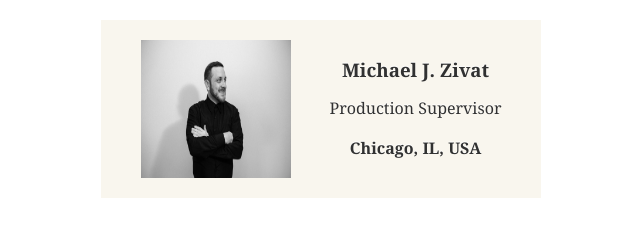
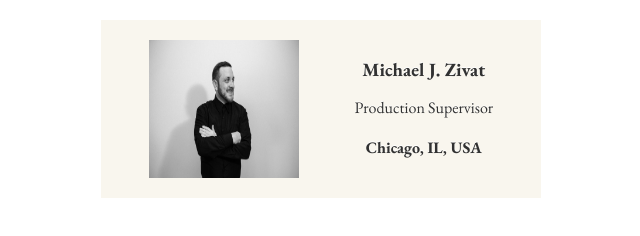
Before and after one commit to mjzivat/business-card, a website built with Vite: page index.html in a window 1280 px wide. Shown: the whole page, without its empty margins (319-959 px from the left). Built offline with nearby package versions, Linux system fonts and the light colour scheme.

Commit message:
font changed
changed font and refactored code for consistency

```diff
--- a/index.html
+++ b/index.html
@@ -1,6 +1,10 @@
 <html>
-    <head><link rel="stylesheet" href="https://cdnjs.cloudflare.com/ajax/libs/normalize/8.0.1/normalize.css">
+    <head>
+        <link rel="stylesheet" href="https://cdnjs.cloudflare.com/ajax/libs/normalize/8.0.1/normalize.css">
         <link rel="stylesheet" href="styles.css" />
+        <link rel="preconnect" href="https://fonts.googleapis.com">
+        <link rel="preconnect" href="https://fonts.gstatic.com" crossorigin>
+        <link href="https://fonts.googleapis.com/css2?family=EB+Garamond:wght@400;700&display=swap" rel="stylesheet">
     </head>
     <body>
         <div class="card">
--- a/styles.css
+++ b/styles.css
@@ -1,11 +1,6 @@
 body {
     margin: 20px;
-    /*
-    Challenge:
-    Find a web safe font you like, and add it
-    to your card.
-    */
-    font-family: Georgia, 'Times New Roman', Times, serif;
+    font-family: 'EB Garamond', serif;
 }
 
 .avatar {
@@ -22,28 +17,8 @@ body {
     background: #f9f6ee;
     color: #313131;
     text-shadow: 0 -1px #ffffff;
-
-
-
-    /*
-    Challenge:
-    Find a color palette you like on Coolors.co
-    and use it in your business card.
-     */
 }
 
 .border-blue {
     border: 1px dotted blue;
 }
-
-/*
-Stretch goals:
-Find other ways you can personalize
-the design of your business card, e.g.:
-- change the border(s)
-- add border radius
-- shuffle the layout
-- shadows        🤯
-- hover effects  🤯🤯
-- animations     🤯🤯🤯
-*/
```
